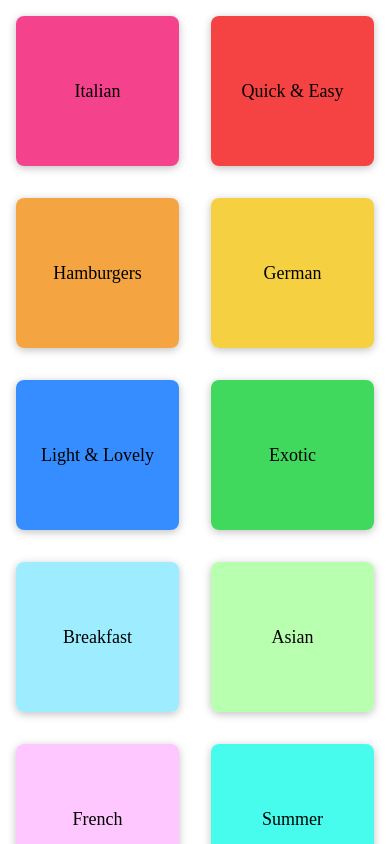
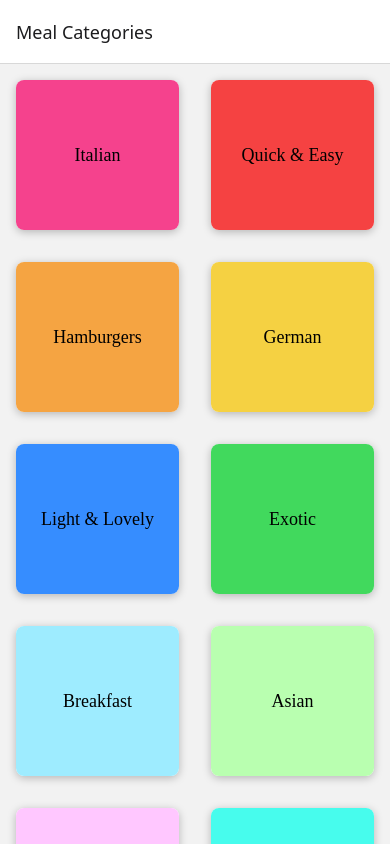
Before and after one commit to psodm/RNCourseMeals, a React Native app: screen / in a window 390 px wide. Built offline with nearby package versions, Linux system fonts and the light colour scheme.

Commit message:
End lesson 95

```diff
--- a/App.js
+++ b/App.js
@@ -1,13 +1,21 @@
-import { StatusBar } from 'expo-status-bar';
-import { StyleSheet, Text, View } from 'react-native';
+import { StatusBar } from "expo-status-bar";
+import { StyleSheet, Text, View } from "react-native";
+import { NavigationContainer } from "@react-navigation/native";
+import { createNativeStackNavigator } from '@react-navigation/native-stack';
 
-import CategoriesScreen from './screens/CategoriesScreen';
+import CategoriesScreen from "./screens/CategoriesScreen";
+
+const Stack = createNativeStackNavigator();
 
 export default function App() {
   return (
     <>
-    <StatusBar style="light" />
-    <CategoriesScreen />
+      <StatusBar style="dark" />
+      <NavigationContainer>
+        <Stack.Navigator>
+          <Stack.Screen name="Meal Categories" component={CategoriesScreen} />
+        </Stack.Navigator>
+      </NavigationContainer>
     </>
   );
 }
@@ -15,8 +23,8 @@
 const styles = StyleSheet.create({
   container: {
     flex: 1,
-    backgroundColor: '#fff',
-    alignItems: 'center',
-    justifyContent: 'center',
+    backgroundColor: "#fff",
+    alignItems: "center",
+    justifyContent: "center",
   },
 });
--- a/package.json
+++ b/package.json
@@ -9,10 +9,14 @@
     "web": "expo start --web"
   },
   "dependencies": {
+    "@react-navigation/native": "^7.0.3",
+    "@react-navigation/native-stack": "^7.0.3",
     "expo": "~52.0.7",
     "expo-status-bar": "~2.0.0",
     "react": "18.3.1",
     "react-native": "0.76.2",
+    "react-native-safe-area-context": "4.12.0",
+    "react-native-screens": "~4.1.0",
     "rncoursemeals": "file:"
   },
   "devDependencies": {
```
Also changed, not shown: 1 other file (tests, documents, lock files or other folders).
